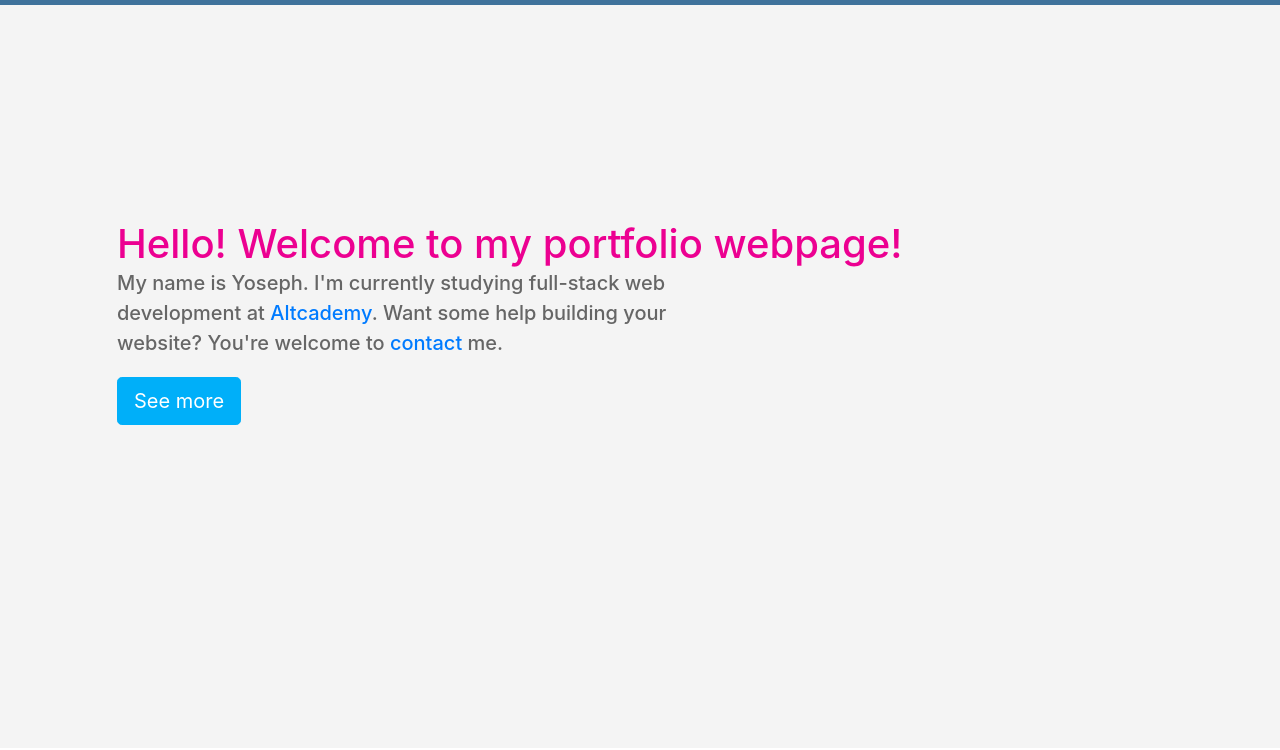
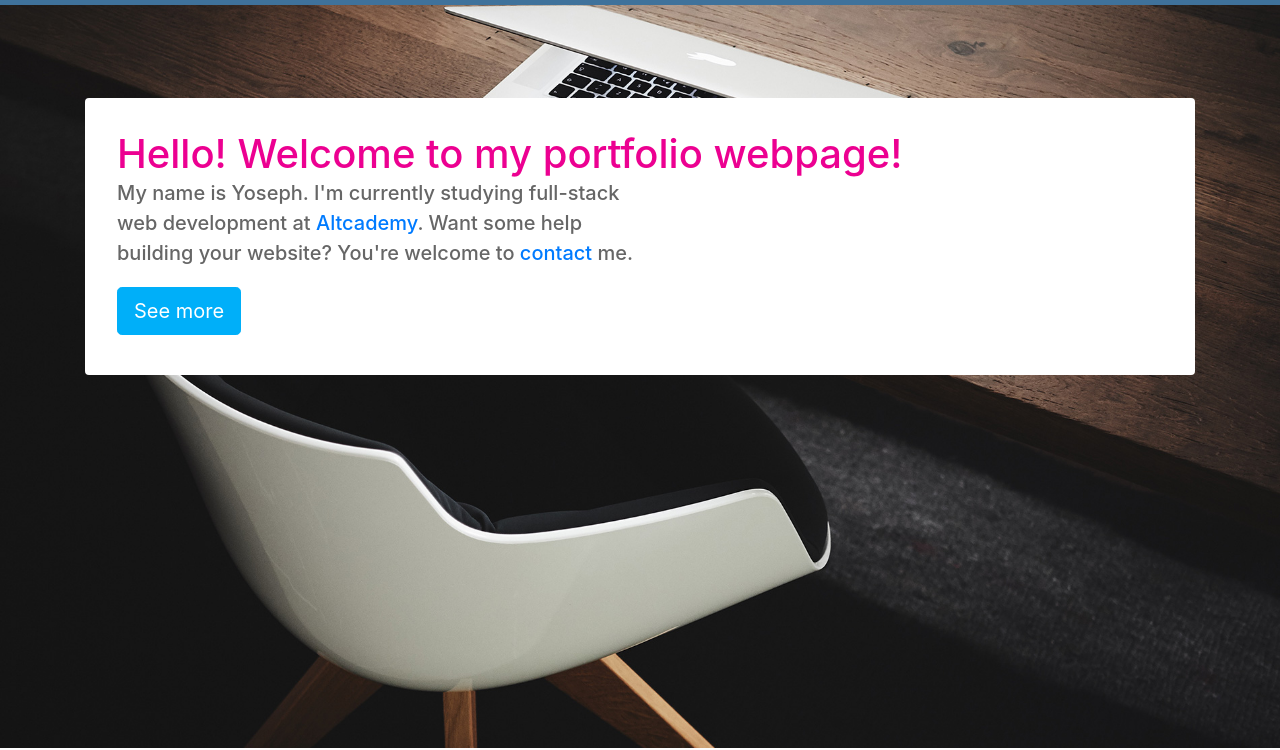
Before and after one commit to xiaopow/Personal-Portfolio, a plain HTML site: page index.html in a window 1280 px wide. Shown: the part 52-802 px from the top of the page. Drawn offline with nearby package versions, Linux system fonts and the light colour scheme.

Commit message:
fix header

```diff
--- a/assets/css/main.css
+++ b/assets/css/main.css
@@ -35,25 +35,17 @@ body {
 /*header style*/
 
 .header {
- background-image: url("assets/images/hero.jpg");
- background-size: cover;
- background-position: center;
+  background-image: url("../images/hero.jpg");
+  background-size: cover;
+  background-position: center;
 }
 
-.overlay {
-	position: absolute;
-	min-height: 100%;
-	min-width: 100%;
-	left: 0;
-	top: 0;
-	background: #f4f4f4;
+.header > div {
+  padding-top: 150px;
 }
 
 .description {
-    position: absolute;
-    top: 30%;
-    margin: auto;
-    padding: 2em;
+  padding: 2em;
 }
 
 .description h1 {
--- a/index.html
+++ b/index.html
@@ -77,17 +77,15 @@
 
   <!-- header -->
   <header class="header">
-    <div class="overlay"></div>
     <div class="container">
-       <div class="description">
+      <div class="description bg-white rounded">
         <h1>Hello! Welcome to my portfolio webpage!
           <p>
             My name is Yoseph. I'm currently studying full-stack web development at <a href="https://www.altcademy.com/">Altcademy</a>.
-             Want some help building your website? You're welcome to <a href="file:///C:/Users/Administrator/Personal-Portfolio/index.html?email=#">contact</a> me.
+            Want some help building your website? You're welcome to <a href="#">contact</a> me.
           </p>
         <button class="btn btn-outline-secondary btn-lg">See more</button>
       </h1>
-    </div>
     </div>
   </header>
 
```
Also changed, not shown: assets/js/main.js (line endings or trailing spaces). Lines whose indentation alone changed are shown as unchanged.
